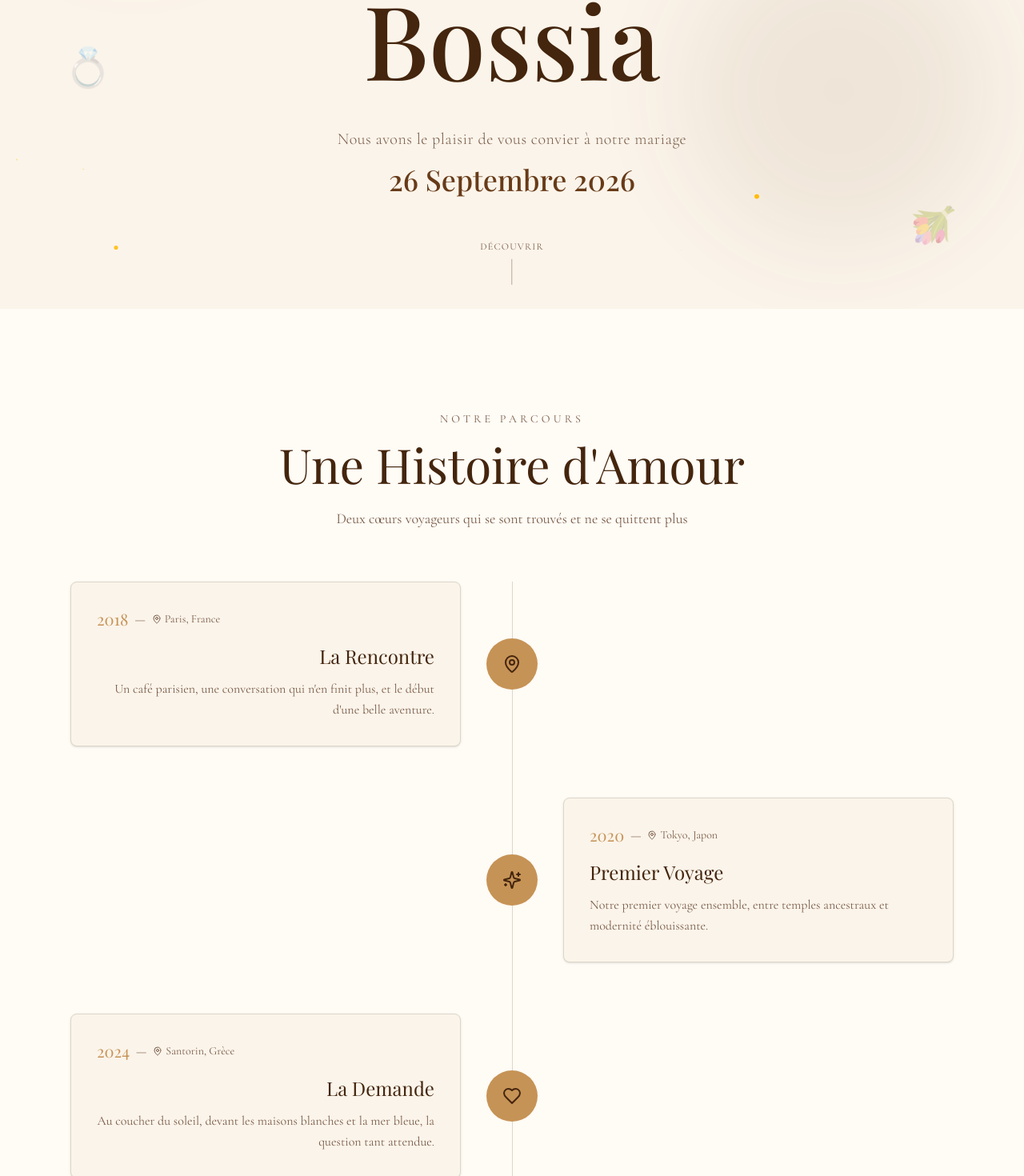
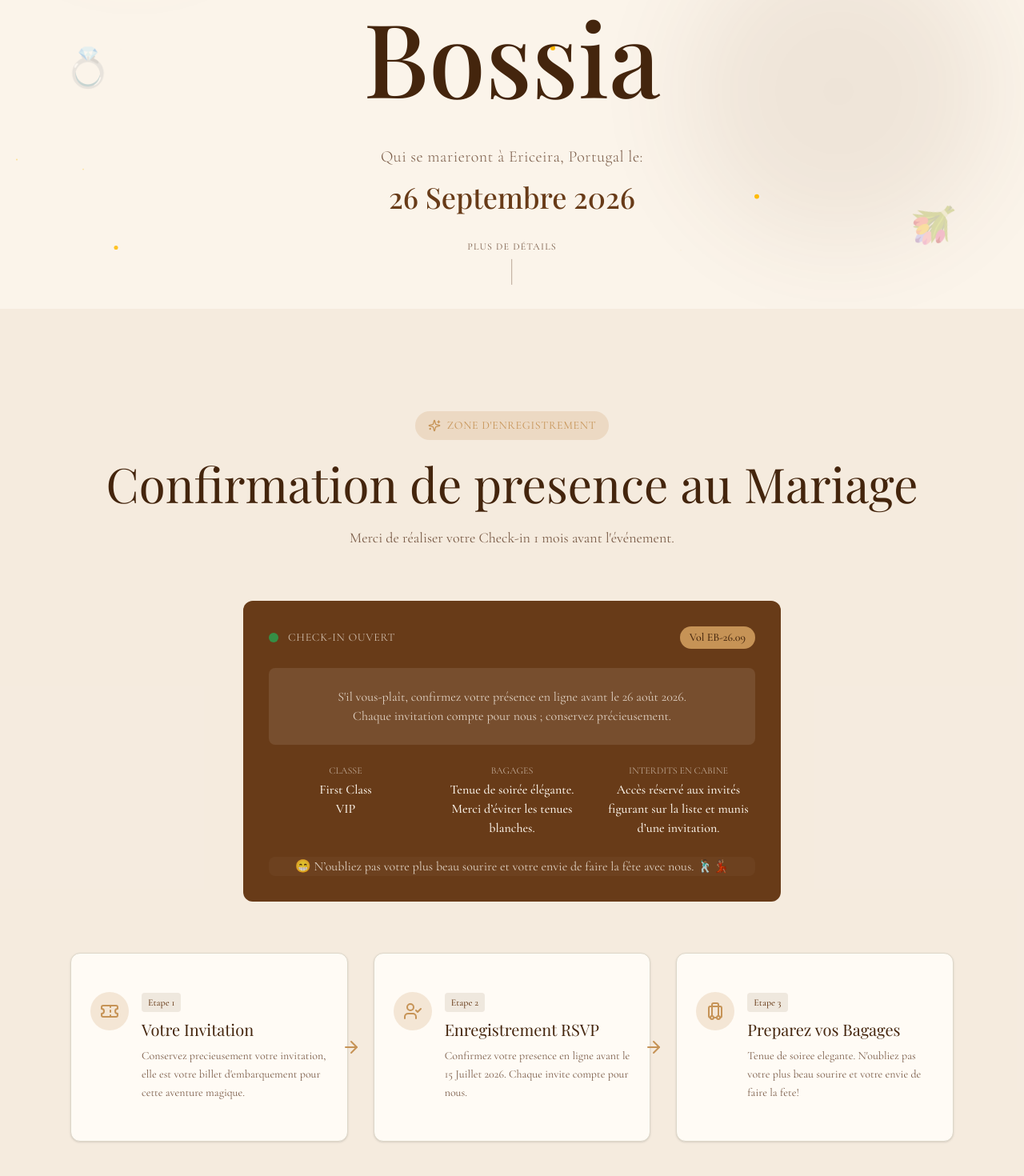
Before and after one commit to BossiaCI/mariage-bossia, a Next.js app: page / in a window 1280 px wide. Shown: the part 414-1884 px from the top of the page at 80% size. Built offline with nearby package versions, Linux system fonts and the light colour scheme.

Commit message:
ajout d'informations importante pour le mariageé

```diff
--- a/app/page.tsx
+++ b/app/page.tsx
@@ -10,21 +10,23 @@ import { ScheduleSection } from "@/components/wedding/schedule-section"
 import { RSVPSection } from "@/components/wedding/rsvp-section"
 import { Footer } from "@/components/wedding/footer"
 import { DroneGallery } from "@/components/wedding/gallery-section"
+import { ShelterSection } from "@/components/wedding/shelter-section"
 
 export default function WeddingPage() {
   return (
     <main id="accueil" className="min-h-screen">
       <Navigation />
       <HeroSection />
+      <CheckinSection />
+      <RSVPSection />
       <StorySection />
       <PassportSection />
       <ParachuteSection />
       <DroneGallery />
       <DepartureBoardSection />
-      <CheckinSection />
       <TravelSection />
-      <ScheduleSection />
-      <RSVPSection />
+      {/* <ScheduleSection /> */}
+      <ShelterSection />
       <Footer />
     </main>
   )
--- a/components/wedding/checkin-section.tsx
+++ b/components/wedding/checkin-section.tsx
@@ -46,10 +46,10 @@ export function CheckinSection() {
             <span className="text-xs sm:text-sm tracking-wider uppercase text-accent">Zone d'Enregistrement</span>
           </div>
           <h2 className="font-serif text-3xl sm:text-4xl md:text-5xl lg:text-6xl text-foreground mb-4 sm:mb-6 text-balance">
-            Check-in Mariage
+            Confirmation de presence au Mariage
           </h2>
           <p className="text-base sm:text-lg text-muted-foreground max-w-2xl mx-auto leading-relaxed px-4">
-            Suivez ces etapes simples pour vous enregistrer a notre celebration
+            Merci de réaliser votre Check-in 1 mois avant l'événement.
           </p>
         </motion.div>
 
@@ -64,33 +64,40 @@ export function CheckinSection() {
             <div className="flex flex-col sm:flex-row items-start sm:items-center justify-between gap-3 sm:gap-0 mb-4 sm:mb-6">
               <div className="flex items-center gap-2 sm:gap-3">
                 <div className="w-2 h-2 sm:w-3 sm:h-3 rounded-full bg-green-400 animate-pulse" />
-                <span className="text-primary-foreground/70 text-xs sm:text-sm uppercase tracking-wider">Comptoir Ouvert</span>
+                <span className="text-primary-foreground/70 text-xs sm:text-sm uppercase tracking-wider">CHeck-in Ouvert</span>
               </div>
               <span className="bg-accent text-accent-foreground px-2 sm:px-3 py-0.5 sm:py-1 rounded-full text-xs sm:text-sm font-medium">
-                Comptoir N°1
+                Vol EB-26.09
               </span>
             </div>
 
             <div className="bg-background/10 rounded-lg p-4 sm:p-6 text-center">
-              <p className="text-primary-foreground/60 text-xs sm:text-sm mb-1 sm:mb-2">Prochain embarquement</p>
-              <p className="font-serif text-2xl sm:text-4xl md:text-5xl text-primary-foreground mb-1 sm:mb-2">26 Septembre 2026</p>
-              <p className="text-primary-foreground/80 text-sm sm:text-base">Vol EB-2026 vers Lisbone</p>
+              {/* <p className="text-primary-foreground/60 text-xs sm:text-sm mb-1 sm:mb-2">S'il vous-plaît, confirmez votre présence en ligne avant le 26 août 2026.</p> */}
+              {/* <p className="font-serif text-2xl sm:text-4xl md:text-5xl text-primary-foreground mb-1 sm:mb-2">26 Septembre 2026</p> */}
+              <p className="text-primary-foreground/80 text-sm sm:text-base">S'il vous-plaît, confirmez votre présence en ligne avant le 26 août 2026.</p>
+              <p className="text-primary-foreground/80 text-sm sm:text-base">Chaque invitation compte pour nous ; conservez précieusement.</p>
             </div>
 
             <div className="mt-4 sm:mt-6 grid grid-cols-3 gap-2 sm:gap-4 text-center">
               <div>
                 <p className="text-primary-foreground/60 text-[10px] sm:text-xs uppercase mb-0.5 sm:mb-1">Classe</p>
+                <p className="text-primary-foreground font-medium text-sm sm:text-base">First Class</p>
                 <p className="text-primary-foreground font-medium text-sm sm:text-base">VIP</p>
               </div>
               <div>
                 <p className="text-primary-foreground/60 text-[10px] sm:text-xs uppercase mb-0.5 sm:mb-1">Bagages</p>
-                <p className="text-primary-foreground font-medium text-sm sm:text-base">Illimites</p>
+                <p className="text-primary-foreground font-medium text-sm sm:text-base">Tenue de soirée élégante.</p>
+                <p className="text-primary-foreground font-medium text-sm sm:text-base">Merci d’éviter les tenues blanches.</p>
               </div>
               <div>
-                <p className="text-primary-foreground/60 text-[10px] sm:text-xs uppercase mb-0.5 sm:mb-1">Repas</p>
-                <p className="text-primary-foreground font-medium text-sm sm:text-base">Gala</p>
+                <p className="text-primary-foreground/60 text-[10px] sm:text-xs uppercase mb-0.5 sm:mb-1">Interdits en Cabine</p>
+                <p className="text-primary-foreground font-medium text-sm sm:text-base">Accès réservé aux invités figurant sur la liste et munis d’une invitation.</p>
               </div>
             </div>
+            <div className="bg-background/3 rounded-lg mt-4 sm:mt-6 text-center">
+              <p className="text-primary-foreground/80 text-sm sm:text-base">😁 N’oubliez pas votre plus beau sourire et votre envie de faire la fête avec nous. 🕺🏾💃🏽</p>
+            </div>
+
           </div>
         </motion.div>
 
--- a/components/wedding/departure-board-section.tsx
+++ b/components/wedding/departure-board-section.tsx
@@ -7,46 +7,64 @@ import { Plane, Clock, CheckCircle2 } from "lucide-react"
 
 const flights = [
   {
-    flight: "EB-2026",
-    destination: "Lisbone",
-    gate: "LOVE",
-    time: "15:00",
+    flight: "EB-26.09",
+    destination: "Ericeira, Portugal",
+    gate: "QUINTA DO ROSEIRAL",
+    time: "15:30",
     status: "ON TIME",
     statusShort: "OK",
     statusColor: "text-green-600",
   },
   {
-    flight: "WED-001",
+    flight: "EB-016",
     destination: "CEREMONIE",
-    gate: "A1",
-    time: "15:00",
+    gate: "JARDINS",
+    time: "16:00",
     status: "BOARDING",
     statusShort: "EMB",
     statusColor: "text-amber-600",
   },
   {
-    flight: "WED-002",
+    flight: "EB-017",
     destination: "COCKTAIL",
-    gate: "JARDINS",
+    gate: "TERRASSE",
     time: "17:00",
     status: "ON TIME",
     statusShort: "OK",
     statusColor: "text-green-600",
   },
   {
-    flight: "WED-003",
-    destination: "DINER GALA",
-    gate: "TERRASSE",
+    flight: "EB-019",
+    destination: "DINER",
+    gate: "GRAND SALON",
     time: "19:30",
     status: "ON TIME",
     statusShort: "OK",
     statusColor: "text-green-600",
   },
   {
-    flight: "WED-004",
-    destination: "SOIREE",
-    gate: "GRAND HALL",
+    flight: "EB-022",
+  destination: "COUPURE DU GATEAU",
+    gate: "JARDINS",
     time: "22:00",
+    status: "DELAYED",
+    statusShort: "RETARD",
+    statusColor: "text-red-600",
+  },
+  {
+    flight: "EB-223",
+    destination: "OUVERTURE DU BAL",
+    gate: "GRAND SALON",
+    time: "22:30",
+    status: "DELAYED",
+    statusShort: "RETARD",
+    statusColor: "text-red-600",
+  },
+  {
+    flight: "EB-023",
+    destination: "BUFFET LIBRE",
+    gate: "GRAND SALON",
+    time: "23:00",
     status: "ON TIME",
     statusShort: "OK",
     statusColor: "text-green-600",
@@ -106,7 +124,7 @@ export function DepartureBoardSection() {
           className="text-center mb-8 sm:mb-12"
         >
           <p className="text-xs sm:text-sm tracking-[0.2em] sm:tracking-[0.3em] uppercase text-accent mb-3 sm:mb-4">
-            Aeroport International du Mariage
+            Aeroport International de Lisbonne
           </p>
           <h2 className="font-serif text-3xl sm:text-4xl md:text-5xl lg:text-6xl text-background mb-4 text-balance">
             Tableau des Departs
@@ -215,7 +233,7 @@ export function DepartureBoardSection() {
           transition={{ duration: 0.8, delay: 1.5 }}
           className="text-center mt-6 sm:mt-8 text-background/60 text-xs sm:text-sm italic px-4"
         >
-          "Les passagers du vol EB-2026 a destination de Lisbone sont invites a se presenter porte LOVE"
+          « Embarquement du vol EB-26.09 à destination de Lisbonne – Ericeira. Les passagers sont invités à rejoindre la porte d’embarquement 016. »
         </motion.p>
       </div>
     </section>
--- a/components/wedding/hero-section.tsx
+++ b/components/wedding/hero-section.tsx
@@ -40,8 +40,18 @@ export function HeroSection() {
           transition={{ duration: 0.8 }}
           className="text-sm tracking-[0.3em] uppercase text-muted-foreground mb-6"
         >
-          Embarquez pour notre plus beau voyage
+          Catarina Lima et António Lima     &    Daha Clément
         </motion.p>
+
+        <motion.p
+          initial={{ opacity: 0, y: 20 }}
+          animate={{ opacity: 1, y: 0 }}
+          transition={{ duration: 0.8 }}
+          className="text-sm tracking-[0.3em] text-muted-foreground mb-6"
+        >
+          ont l’honneur de vous annoncer l'union de leurs enfants
+        </motion.p>
+
 
         <motion.h1
           initial={{ opacity: 0, y: 30 }}
@@ -79,7 +89,7 @@ export function HeroSection() {
           className="space-y-4"
         >
           <p className="text-lg md:text-xl text-muted-foreground font-light tracking-wide">
-            Nous avons le plaisir de vous convier à notre mariage
+            Qui se marieront à Ericeira, Portugal le:
           </p>
           <p className="font-serif text-3xl md:text-4xl text-primary font-medium">
             26 Septembre 2026
@@ -99,7 +109,7 @@ export function HeroSection() {
           transition={{ duration: 2, repeat: Infinity }}
           className="flex flex-col items-center gap-2 text-muted-foreground"
         >
-          <span className="text-xs tracking-widest uppercase">Découvrir</span>
+          <span className="text-xs tracking-widest uppercase">Plus de détails</span>
           <div className="w-px h-8 bg-muted-foreground/50" />
         </motion.div>
       </motion.div>
--- a/components/wedding/passport-section.tsx
+++ b/components/wedding/passport-section.tsx
@@ -6,10 +6,10 @@ import { useRef } from "react"
 import { Stamp } from "lucide-react"
 
 const stamps = [
-  { city: "Paris", country: "France", date: "2019", emoji: "FR" },
-  { city: "Tokyo", country: "Japon", date: "2021", emoji: "JP" },
-  { city: "Santorin", country: "Grece", date: "2023", emoji: "GR" },
-  { city: "Lisbone", country: "Portugal", date: "2026", emoji: "IT" },
+  { city: "Paris", country: "France", date: "2026", emoji: "FR" },
+  { city: "Portugal", country: "Lisbonne", date: "2026", emoji: "PT" },
+  { city: "Angola", country: "Luanda", date: "2026", emoji: "AG" },
+  { city: "Côte d’Ivoire", country: "Abidjan", date: "2026", emoji: "CI" },
 ]
 
 export function PassportSection() {
@@ -27,11 +27,11 @@ export function PassportSection() {
           className="text-center mb-10 sm:mb-16"
         >
           <p className="text-xs sm:text-sm tracking-[0.2em] sm:tracking-[0.3em] uppercase text-muted-foreground mb-3 sm:mb-4">
-            Nos Aventures
+            Participez à notre aventure
           </p>
-          <h2 className="font-serif text-3xl sm:text-4xl md:text-5xl lg:text-6xl text-foreground mb-4 sm:mb-6 text-balance">
+          {/* <h2 className="font-serif text-3xl sm:text-4xl md:text-5xl lg:text-6xl text-foreground mb-4 sm:mb-6 text-balance">
             Notre Passeport
-          </h2>
+          </h2> */}
         </motion.div>
 
         {/* Passport Book */}
@@ -87,7 +87,8 @@ export function PassportSection() {
                     </div>
                     <div>
                       <p className="text-[10px] sm:text-xs text-muted-foreground uppercase tracking-wider mb-0.5 sm:mb-1">Destination</p>
-                      <p className="font-serif text-foreground text-sm sm:text-base">Mariage Eternel</p>
+                      <p className="font-serif text-foreground text-sm sm:text-base">Quinta do Roseiral - Ericeira, Portugal</p>
+                      <p className="font-serif text-foreground text-sm sm:text-base">Estrada de Santo Isidoro, 2655-000</p>
                     </div>
                     <div>
                       <p className="text-[10px] sm:text-xs text-muted-foreground uppercase tracking-wider mb-0.5 sm:mb-1">Date d'Emission</p>
@@ -95,7 +96,7 @@ export function PassportSection() {
                     </div>
                     <div>
                       <p className="text-[10px] sm:text-xs text-muted-foreground uppercase tracking-wider mb-0.5 sm:mb-1">Validite</p>
-                      <p className="font-serif text-foreground text-sm sm:text-base">Pour Toujours</p>
+                      <p className="font-serif text-foreground text-sm sm:text-base">de 15:30 à l’heure voulu par Dieu</p>
                     </div>
                   </div>
                 </div>
--- /dev/null
+++ b/components/wedding/shelter-section.tsx
@@ -0,0 +1,130 @@
+"use client"
+
+import { motion } from "framer-motion"
+import { useInView } from "framer-motion"
+import { useRef } from "react"
+import { UserCheck, Luggage, Ticket, ArrowRight, ArrowDown, Sparkles, StarIcon } from "lucide-react"
+import { Card, CardContent } from "@/components/ui/card"
+
+const shelterSteps = [
+  {
+    step: 1.1,
+    icon: StarIcon,
+    siteweb: "https://www.marpuro.pt/pt",
+    title: "Mar Puro Hotel",
+    rue: "Rua Alto da Cabrita 2640-054",
+    province: "Santo Isidoro - Mafra - Portugal",
+    temps: "2 minutes du lieu en voiture",
+  },
+  {
+    step: 5.5,
+    icon: StarIcon,
+    siteweb: "https://immerso.pt/fr/chambres/ ",
+    title: "Immerso Hotel",
+    rue: "Rua Bica da Figueira",
+    province: "Santo Isisdoro - Portugal",
+    temps: "8 minutes du lieu en voiture",
+  },
+  {
+    step: 6.1,
+    icon: StarIcon,
+    siteweb: "https://selina.pt/villa/selina-ericeira",
+    title: "Selina Boavista Ericeira",
+    rue: "Estrada de Mafra, 2655-302",
+    province: "Ericeira - Portugal",
+    temps: "8 minutes du lieu en voiture",
+  },
+  {
+    step: 5,
+    icon: StarIcon,
+    siteweb: "https://www.quintadarelva.com/",
+    title: "Quinta da Relva - Soulfull House",
+    rue: "Rua Chãos da Relva",
+    province: "Mafra - Portugal",
+    temps: "9 minutes du lieu en voiture",
+  },
+  {
+    step: 6.9,
+    icon: StarIcon,
+    siteweb: "https://www.vilagale.com/fr/hotels/cote-de-lisbonne/vila-gale-ericeira",
+    title: "Vila Galé Ericeira",
+    rue: "Largo dos Navegantes 2655-320",
+    province: "Ericeira - Portugal",
+    temps: "10 minutes du lieu en voiture",
+  },
+  {
+    step: 10,
+    icon: StarIcon,
+    siteweb: "https://www.aethos.com/destinations/ericeira?p=base&c=property-select&lg=fr-FR",
+    title: "Aethos Ericeira",
+    rue: "Rua da Estalagem",
+    province: "Encarnaçao - Portugal",
+    temps: "14 minutes du lieu en voiture",
+  },
+]
+
+export function ShelterSection() {
+  const ref = useRef(null)
+  const isInView = useInView(ref, { once: true, margin: "-100px" })
+
+  return (
+    <section className="py-16 sm:py-20 md:py-24 lg:py-32 bg-secondary/50 overflow-hidden">
+      <div className="max-w-6xl mx-auto px-4 sm:px-6">
+        <motion.div
+          ref={ref}
+          initial={{ opacity: 0, y: 40 }}
+          animate={isInView ? { opacity: 1, y: 0 } : {}}
+          transition={{ duration: 0.8 }}
+          className="text-center mb-10 sm:mb-16"
+        >
+          <div className="inline-flex items-center gap-2 bg-accent/20 rounded-full px-3 sm:px-4 py-1.5 sm:py-2 mb-4 sm:mb-6">
+            <Sparkles className="w-3 h-3 sm:w-4 sm:h-4 text-accent" />
+            <span className="text-xs sm:text-sm tracking-wider uppercase text-accent">Hebergements</span>
+          </div>
+        </motion.div>
+
+        {/* Steps */}
+        <div className="grid grid-cols-1 md:grid-cols-3 gap-4 sm:gap-6 md:gap-8">
+          {shelterSteps.map((step, index) => (
+            <motion.div
+              key={step.step}
+              initial={{ opacity: 0, y: 30 }}
+              animate={isInView ? { opacity: 1, y: 0 } : {}}
+              transition={{ duration: 0.6, delay: 0.4 + index * 0.15 }}
+              className="relative"
+            >
+              <Card className="h-full bg-card border-border hover:shadow-lg transition-all duration-300 hover:-translate-y-1">
+                <CardContent className="p-4 sm:p-6">
+                  <div className="flex items-start gap-3 sm:gap-4">
+                    <div className="flex-shrink-0">
+                      <div className="w-10 h-10 sm:w-12 sm:h-12 rounded-full bg-accent/20 flex items-center justify-center">
+                        <step.icon className="w-5 h-5 sm:w-6 sm:h-6 text-accent" />
+                      </div>
+                    </div>
+                    <div className="flex-1 min-w-0">
+                      <span className="inline-block bg-primary/10 text-primary text-[10px] sm:text-xs font-medium px-1.5 sm:px-2 py-0.5 sm:py-1 rounded mb-1.5 sm:mb-2">
+                        distance {step.step} km
+                      </span>
+                      <h3 className="font-serif text-lg sm:text-xl text-foreground mb-1 sm:mb-2">{step.title}</h3>
+                      <p className="text-muted-foreground text-xs sm:text-sm leading-relaxed">{step.rue}</p>
+                      <p className="text-muted-foreground text-xs sm:text-sm leading-relaxed">{step.province}</p>
+                      <p className="text-muted-foreground text-xs sm:text-sm leading-relaxed">{step.temps}</p>
+                      <a
+                        href={step.siteweb}
+                        target="_blank"
+                        rel="noopener noreferrer"
+                        className="inline-block mt-2 text-sm text-accent hover:underline"
+                      >
+                        Voir le site
+                      </a>
+                    </div>
+                  </div>
+                </CardContent>
+              </Card>
+            </motion.div>
+          ))}
+        </div>
+      </div>
+    </section>
+  )
+}
--- a/components/wedding/story-section.tsx
+++ b/components/wedding/story-section.tsx
@@ -7,24 +7,26 @@ import { MapPin, Heart, Sparkles } from "lucide-react"
 
 const storyTimeline = [
   {
-    year: "2018",
-    location: "Paris, France",
+    year: "4 Juin 2023",
+    location: "Ile-de-France, France",
     title: "La Rencontre",
-    description: "Un café parisien, une conversation qui n'en finit plus, et le début d'une belle aventure.",
+    description: "Bossia à proposé à Edénia de se retrouver au Parc de Sceaux, pour enfin se découvrir en vrai, après un mois d’échanges sur WhatsApp. Il arrive avec 1 heure et demie de retard, ayant perdu son train…",
+    description2:"Mais malgré cela, après qu’ Edénia s’est cachée entre les arbres pendant que Bossia la cherchait, leurs regards se sont croisés finalement… et ce qui n’était encore que de simples conversations est devenu, pour eux deux, une évidence.",
     icon: MapPin,
   },
   {
-    year: "2020",
-    location: "Tokyo, Japon",
-    title: "Premier Voyage",
-    description: "Notre premier voyage ensemble, entre temples ancestraux et modernité éblouissante.",
+    year: "12 Juin 2023",
+    location: "Lille, France",
+    title: "Officiellement en couple",
+    description: "Bossia invite Edénia à passer le week-end à Lille, où ils profitent d’un pique-nique au parc de la Citadelle et visitent le Zoo. Le 12 juin, avant le retour d’ Edénia à Paris, Bossia",
+    description2: "demande, en avance sur son anniversaire, le plus beau des cadeaux: devenir officiellement copains.",
     icon: Sparkles,
   },
   {
-    year: "2024",
-    location: "Santorin, Grèce",
-    title: "La Demande",
-    description: "Au coucher du soleil, devant les maisons blanches et la mer bleue, la question tant attendue.",
+    year: "10 août2024",
+    location: "Paris 14ème, France",
+    title: "Naissance d'Enola",
+    description: "L’été suivant, ils s’installent ensemble près du cœur de Paris. Quelques mois après, naît Enola, et avec elle surgit naturellement le désir de sceller leur amour par le mariage.",
     icon: Heart,
   },
 ]
@@ -44,13 +46,13 @@ export function StorySection() {
           className="text-center mb-16"
         >
           <p className="text-sm tracking-[0.3em] uppercase text-muted-foreground mb-4">
-            Notre parcours
+            la Rencontre
           </p>
           <h2 className="font-serif text-4xl md:text-6xl text-foreground mb-6 text-balance">
-            Une Histoire d&apos;Amour
+            Au Parc des Sceaux
           </h2>
           <p className="text-lg text-muted-foreground max-w-2xl mx-auto leading-relaxed">
-            Deux cœurs voyageurs qui se sont trouvés et ne se quittent plus
+            Deux cœurs voyageurs qui se sont trouvés
           </p>
         </motion.div>
 
@@ -98,6 +100,7 @@ function TimelineItem({ item, index }: { item: typeof storyTimeline[0]; index: n
           </div>
           <h3 className="font-serif text-2xl text-foreground mb-3">{item.title}</h3>
           <p className="text-muted-foreground leading-relaxed">{item.description}</p>
+          <p className="text-muted-foreground leading-relaxed">{item?.description2}</p>
         </div>
       </div>
 
--- a/components/wedding/travel-section.tsx
+++ b/components/wedding/travel-section.tsx
@@ -10,26 +10,26 @@ const travelInfo = [
   {
     icon: Plane,
     title: "Par Avion",
-    description: "Aeroport International de Lisbone (FLR) a 45 min du lieu de reception",
-    details: "Navettes organisees depuis l'aeroport",
+    description: "Aeroporto Humberto Delgado de Lisboa, à 43km du lieu de réception.",
+    details: "",
   },
   {
     icon: Hotel,
     title: "Hebergement",
-    description: "Villa Toscana - Chambre reservee pour les invites",
-    details: "Code promo: EdéniaBOSSIA2026",
+    description: "Pour voir nos hébergements favoris près du lieu de réception, voir prochaine section.",
+    details: "",
   },
   {
     icon: Car,
-    title: "Sur Place",
-    description: "Voitures avec chauffeur disponibles pour tous les trajets",
-    details: "Service 24h/24 pendant le week-end",
+    title: "Par Voiture (Taxi, Uber)",
+    description: "Prendre l’autoroute A8 en direction de Mafra. Puis continuer sur la route A21 en direction d’Ericeira.",
+    details: "",
   },
   {
     icon: MapPin,
     title: "Le Lieu",
-    description: "Chateau di Vincigliata, au coeur de la Toscane",
-    details: "Un cadre feerique pour notre union",
+    description: "“Quinta do Roseiral” - Estrada de Sto Isidoro, 2655-000 Ericeira, Portugal",
+    details: "",
   },
 ]
 
```
Also changed, not shown: 1 other file (tests, documents, lock files or other folders).
